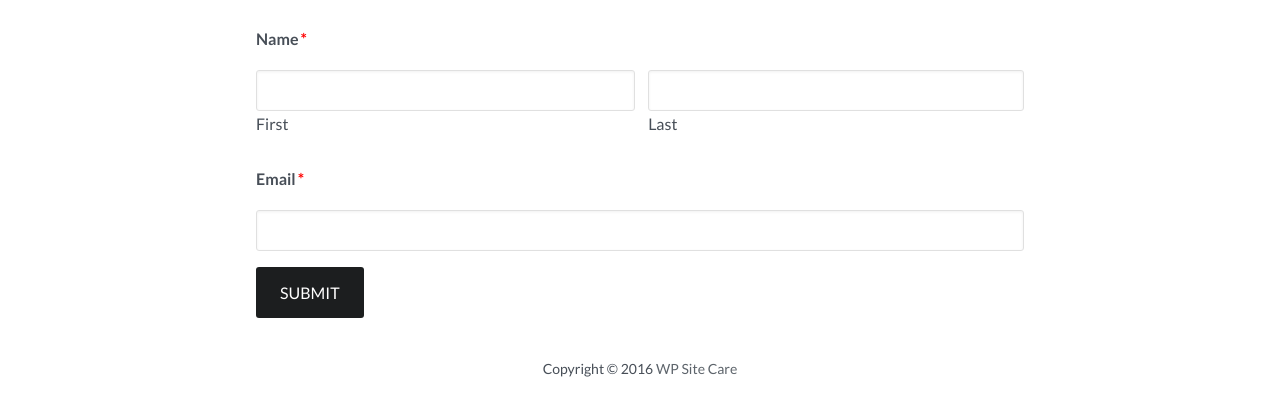
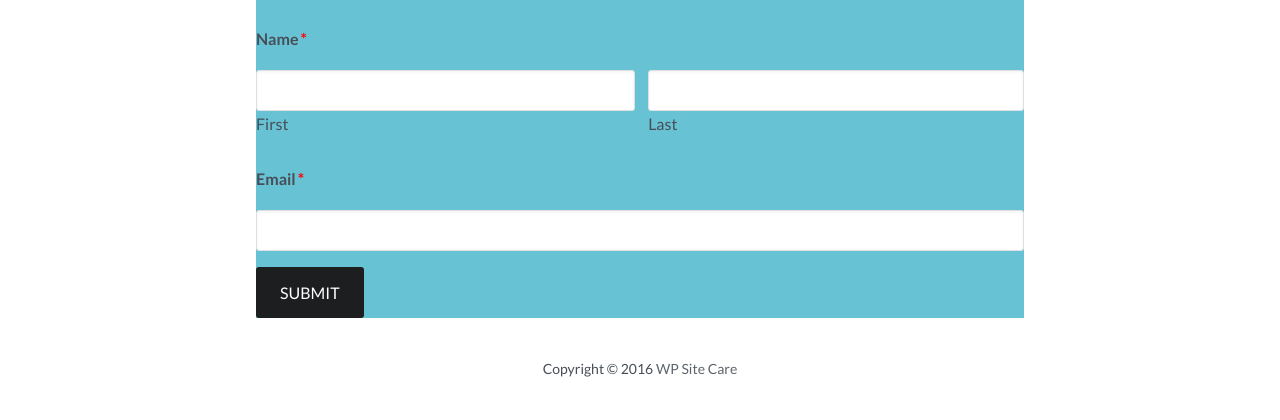
Before and after one commit to Ronald-Ortelee/article-styling-forms, a plain HTML site: page custom-newsletter-signup.html in a window 1280 px wide. Shown: the part 389-809 px from the top of the page. Drawn offline with nearby package versions, Linux system fonts and the light colour scheme.

Commit message:
Added newsletter signup styles

```diff
--- a/css/newsletter-signup.css
+++ b/css/newsletter-signup.css
@@ -1,5 +1,9 @@
 /* Newsletter
 ----------------------------------------------------------------------------- */
+.content {
+	background: #67c2d4;
+}
+
 .newsletter-signup_wrapper {
 	background-color: #fff;
 	color: #d5bba4;
--- a/custom-newsletter-signup.html
+++ b/custom-newsletter-signup.html
@@ -5,6 +5,7 @@
 <title>Styling Forms | WP Site Care</title>
 <link href="style.css" rel="stylesheet" type="text/css" media="all">
 <link href="css/gravity-styles.css" rel="stylesheet" type="text/css" media="all">
+<link href="css/newsletter-signup.css" rel="stylesheet" type="text/css" media="all">
 <link href='https://fonts.googleapis.com/css?family=Raleway:400,600|Lato:400,700,400italic,700italic' rel='stylesheet' type='text/css'>
 <script type="text/javascript" src="https://code.jquery.com/jquery-1.12.3.min.js" integrity="sha256-aaODHAgvwQW1bFOGXMeX+pC4PZIPsvn2h1sArYOhgXQ=" crossorigin="anonymous"></script>
 <script type="text/javascript" src="js/gravityforms.min.js"></script>
```
